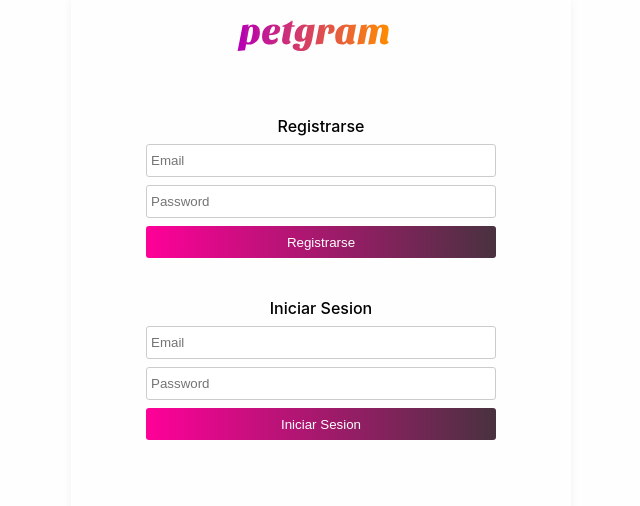
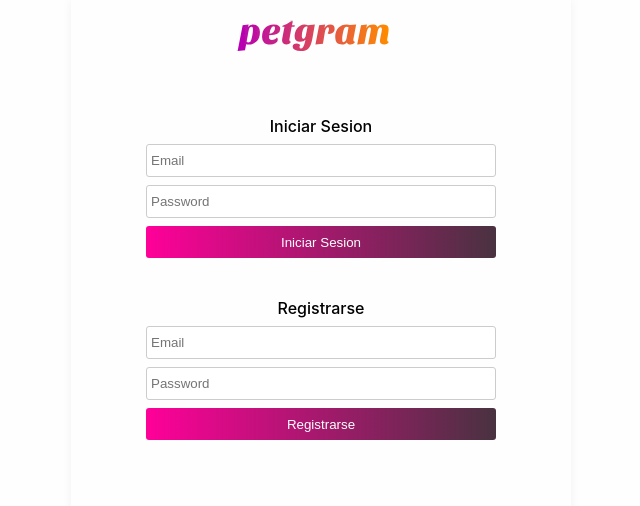
Before and after one commit to noe1984/Petgram, a React app: page /favs in a window 1280 px wide. Shown: the top 506 px of the page, without its empty margins (319-959 px from the left). Built offline with nearby package versions, Linux system fonts and the light colour scheme.

Commit message:
MUTACIONES PARA INICIAR SESION

```diff
--- /dev/null
+++ b/src/containers/LoginMutation.js
@@ -0,0 +1,12 @@
+import { gql, useMutation } from '@apollo/client'
+
+const LOGIN = gql`
+    mutation login($input: UserCredentials!) {
+        login(input: $input)
+    }
+`
+export const useLoginMutation = () => {
+    const [loginMutation, { data, loading, error }] = useMutation(LOGIN)
+
+    return { loginMutation, data, loading, error  }
+}
--- a/src/pages/NotRegisteredUser.js
+++ b/src/pages/NotRegisteredUser.js
@@ -2,27 +2,36 @@ import React from 'react'
 import Context from '../Context'
 import { UserForm } from '../components/UserForm'
 import { useRegisterMutation} from '../containers/RegisterMutation'
+import { useLoginMutation } from '../containers/LoginMutation'
 
 
 export const NotRegisteredUser = () => {
     const { registerMutation, data, loading, error} = useRegisterMutation()
+    const { loginMutation, data: loginData , loading: loginLoading, error: loginError} = useLoginMutation()
 
     return (
         <Context.Consumer>
             {
                 ({activateAuth}) => {
-                    const onSubmit = ({email, password}) => {
+
+                    const handleRegisterSubmit = ({email, password}) => {
                         // const input = { email, password }
                         // const variables = { input }
                         registerMutation({ variables: {input: {email, password}} })
                         .then(activateAuth)
                     }
 
+                    const handleLoginSubmit = ({email, password}) => {
+                        loginMutation({ variables: {input: {email, password}} })
+                        .then(activateAuth)
+                    }
+
                     const errorMsg = error && 'ocurrio un problema o el usuario ya existe'
+                    const errorLog = loginError && 'La constraseña no es correcta o el usuario no existe'
 
                     return <>
-                        <UserForm onSubmit={onSubmit} title='Registrarse' error={errorMsg} loading={loading} disabled={loading} />
-                        <UserForm onSubmit={activateAuth} title='Iniciar Sesion'/>
+                        <UserForm onSubmit={handleLoginSubmit} title='Iniciar Sesion' error={errorLog} loading={loginLoading} disabled={loginLoading}/>
+                        <UserForm onSubmit={handleRegisterSubmit} title='Registrarse' error={errorMsg} loading={loading} disabled={loading} />
                     </>
                 }
             }
```
Also changed, not shown: notes.txt, src/containers/RegisterMutation.js (line endings or trailing spaces).
